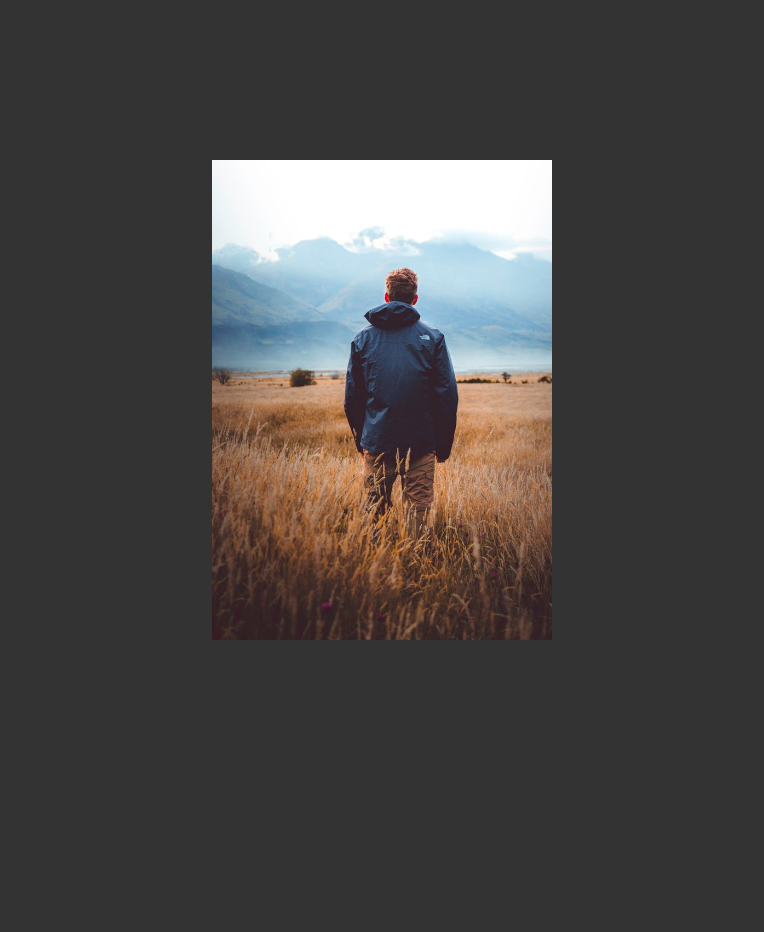
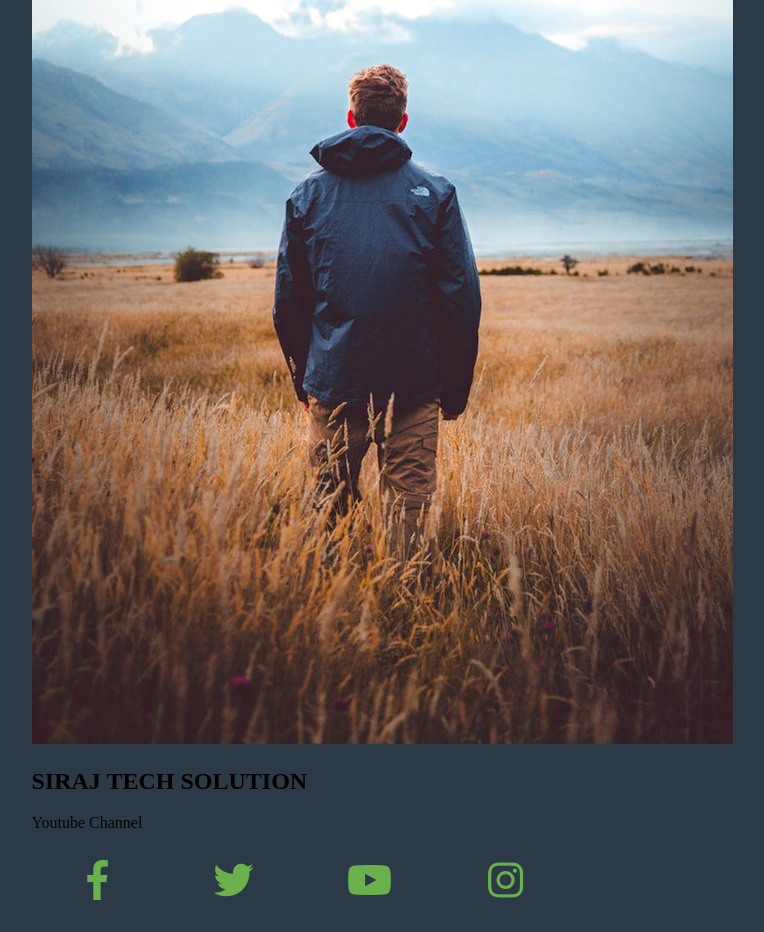
Before and after one commit to spandey1296/Learn-Share-Hacktoberfest2021, a plain HTML site: page index.html in a window 1280 px wide. Shown: the whole page, without its empty margins (258-1022 px from the left). Before the commit the page ends 800 px from the top, so only its background shows below. Drawn offline with Linux system fonts and the light colour scheme.

Commit message:
Add files via upload

```diff
--- a/style.css
+++ b/style.css
@@ -1,67 +1,49 @@
-*{
+body{
   margin: 0;
   padding: 0;
-  text-decoration: none;
-  font-family: "montserrat";
+  height: 100vh;
+  display: flex;
+  align-items: center;
+  justify-content: center;
+  background-color: #2c3a47;
 }
-body{
-  background: #333;
+
+.sm a{
+  display: inline-block;
+  font-size: 40px;
+  width: 100px;
+  height: 100px;
+  line-height: 100px;
+  text-align: center;
+  color: #6ab04c;
+  margin: 0 16px;
+  transition: .4s linear;
+  position: relative;
 }
-.middle{
+
+.sm a::before, .sm a::after{
+  content: '';
   position: absolute;
-  top: 50%;
-  left: 50%;
-  transform: translate(-50%,-50%);
-}
-.card{
-  cursor: pointer;
-  width: 340px;
-  height: 480px;
-}
-.front,.back{
+  box-sizing: border-box;
   width: 100%;
   height: 100%;
-  overflow: hidden;
-  backface-visibility: hidden;
-  position: absolute;
-  transition: transform .6s linear;
+  left: 0;
+  top: 0;
+  transition: .4s linear;
 }
-.front img{
-  height: 100%;
+
+.sm a:hover{
+  transform: scale(.8);
 }
-.front{
-  transform: perspective(600px) rotateY(0deg);
+
+.sm a:hover::before{
+  border-left: 4px solid;
+  border-right: 4px solid;
+  transform: skewX(20deg);
 }
-.back{
-  background: #f1f1f1;
-  transform: perspective(600px) rotateY(180deg);
+
+.sm a:hover::after{
+  border-top: 4px solid;
+  border-bottom: 4px solid;
+  transform: skewY(-20deg);
 }
-.back-content{
-  color: #2c3e50;
-  text-align: center;
-  width: 100%;
-}
-.sm{
-  margin: 20px 0;
-}
-.sm a{
-  display: inline-flex;
-  width: 40px;
-  height: 40px;
-  justify-content: center;
-  align-items: center;
-  color: #2c3e50;
-  font-size: 18px;
-  transition: 0.4s;
-  border-radius: 50%
-}
-.sm a:hover{
-  background: #2c3e50;
-  color: white;
-}
-.card:hover > .front{
-  transform: perspective(600px) rotateY(-180deg);
-}
-.card:hover > .back{
-  transform: perspective(600px) rotateY(0deg);
-}
```
Also changed, not shown: social.html (added, +23 -0 lines).
